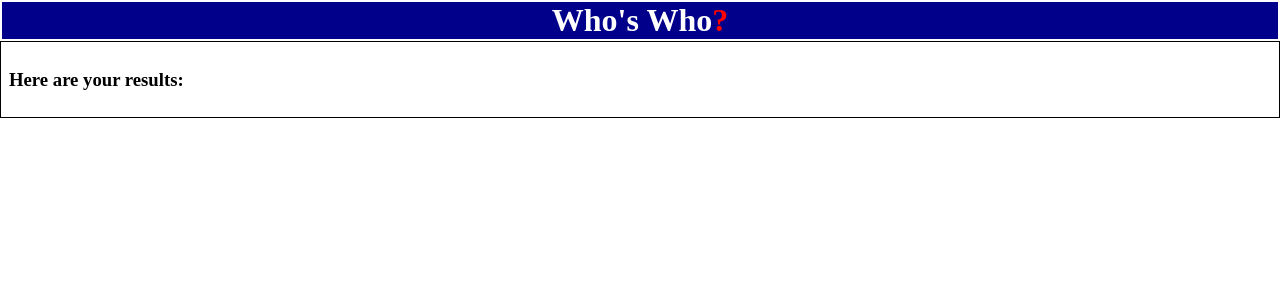
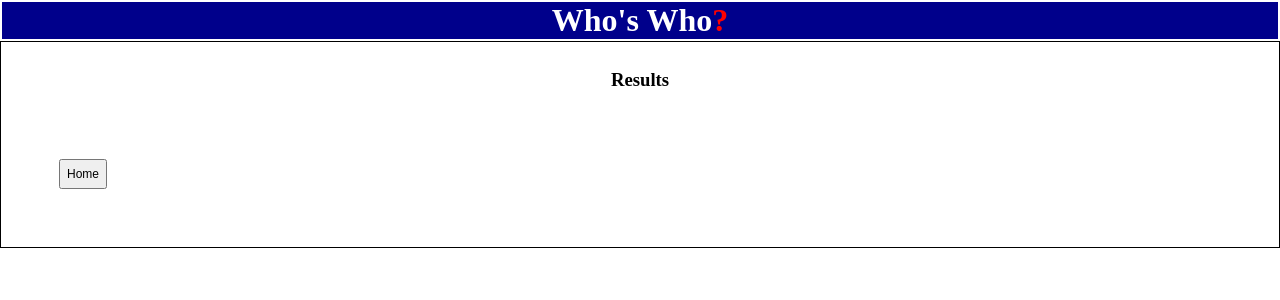
Before and after one commit to Gardego5/whos-who, a React app: page /result in a window 1280 px wide. Shown: the top 300 px of the page. Built offline with nearby package versions, Linux system fonts and the light colour scheme; the HTML template or start-up script is replaced by a standard one.

Commit message:
added home button to results page

```diff
--- a/src/components/Button.jsx
+++ b/src/components/Button.jsx
@@ -8,7 +8,7 @@ const Button = styled.button`
   left: ${({ l }) => l};
   border-radius: ${({ br }) => br};
   margin: 50px;
-  font-size: 25px;
+  font-size: 12px;
   &:hover {
     background-color: #c9c9c9;
     cursor: pointer;
--- a/src/screens/Result.jsx
+++ b/src/screens/Result.jsx
@@ -1,6 +1,7 @@
 import React from "react";
 import Card from '../components/Card'
 import styled from "styled-components";
+import Button from "../components/Button";
 const StyledContainer = styled.div`
   & header {
     text-align: center;
@@ -18,6 +19,9 @@ const StyledContainer = styled.div`
     gap: 1rem;
     margin: 1rem;
   }
+  & Button {
+    text-align: center;
+  }
 `;
 const Result = () => {
   return <StyledContainer>
@@ -26,7 +30,8 @@ const Result = () => {
   <h1>Who's Who<span style={{color: "red"}}>?</span></h1>
  </header>
  <Card>
-  <h3>Here are your results:</h3>
+  <h3 style={{textAlign: 'center'}}>Results</h3>
+  <Button h = '30px' style={{alignSelf: 'center'}}>Home</Button>
  </Card>
 
 
```
